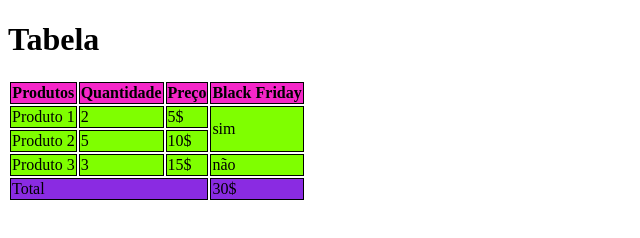
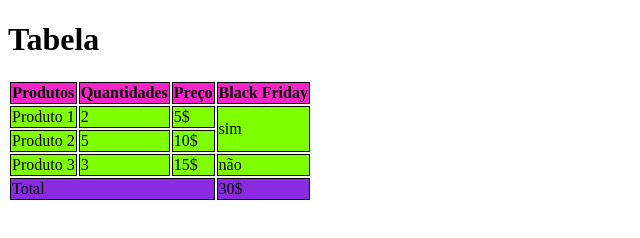
Before and after one commit to Gabrieel-Rocha/Aula-Tabela, a plain HTML site: page index.html in a window 1280 px wide. Shown: the whole page, without its empty margins (0-640 px from the left). Drawn offline with Linux system fonts and the light colour scheme.

Commit message:
Troquei quantidade, para quantidades

```diff
--- a/index.html
+++ b/index.html
@@ -27,7 +27,7 @@
             <tr>
 
                 <th> Produtos </th>
-                <th>Quantidade</th>
+                <th>Quantidades</th>
                 <th>Preço</th>
                 <th>Black Friday</th>
              </tr>
```
